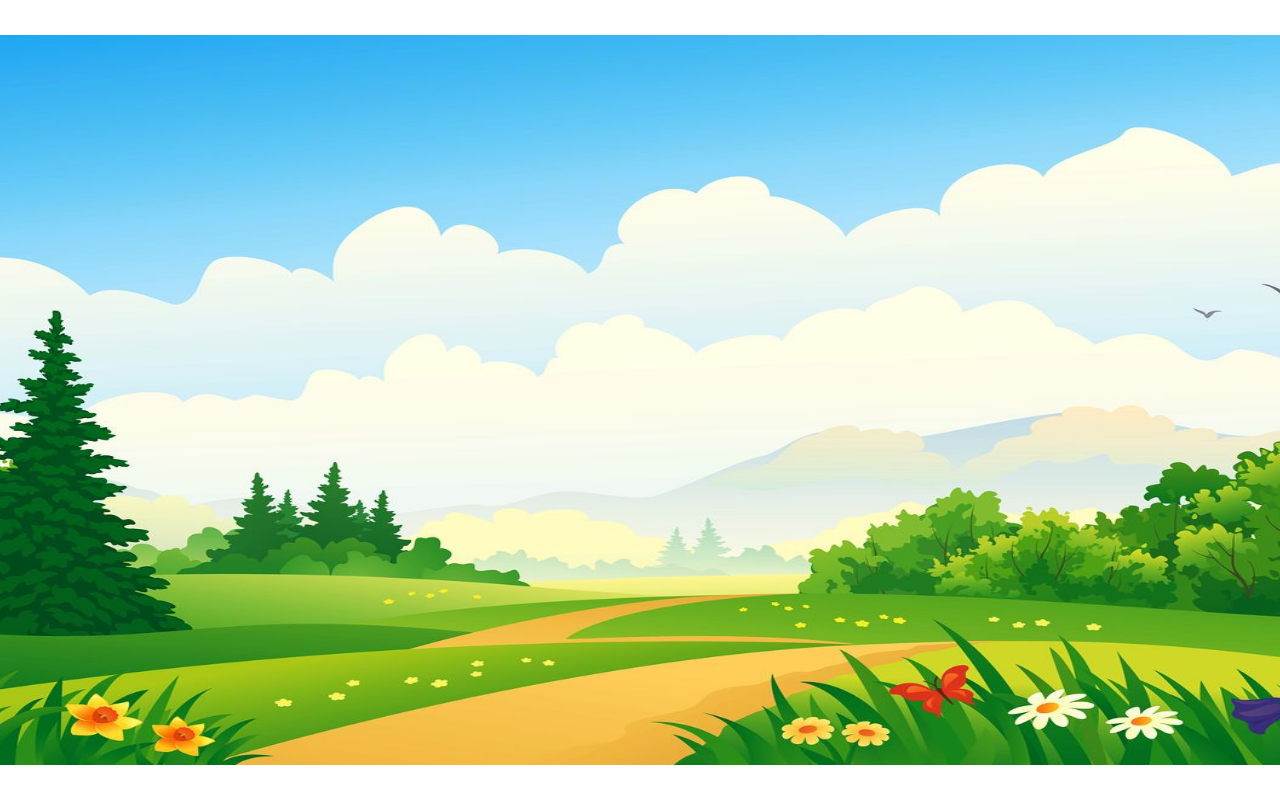
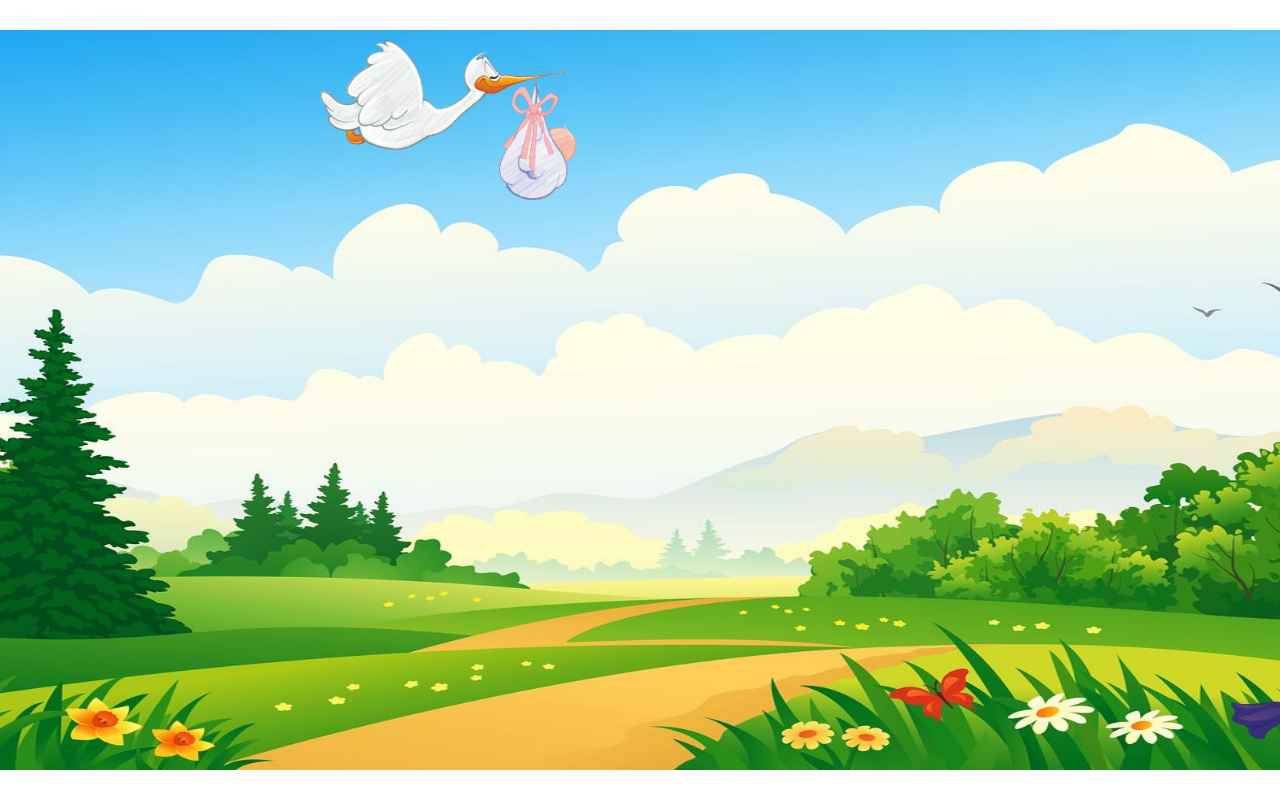
Before and after one commit to marinadelkovamoro/announcement, a plain HTML site: page index.html in a window 1280 px wide. Drawn offline with Linux system fonts and the light colour scheme.

Commit message:
added a stork image and positioned it

```diff
--- a/index.html
+++ b/index.html
@@ -9,6 +9,9 @@
 </head>
 
 <body>
+    <div>
+        <img src=images/stork.png alt="stork">
+    </div>
 
 </body>
 
--- a/style.css
+++ b/style.css
@@ -5,5 +5,13 @@ body {
     background-size: cover;
     background-attachment: fixed;
     background-repeat: no-repeat;
-    background-size: 1550px 730px;
+    background-size: 1550px 740px;
 }
+
+img {
+    width: 20%;
+    height: 20%;
+    position: absolute;
+    right: 55%;
+    top: 5%;
+}
```
Also changed, not shown: images/stork2.png (deleted), images/stork3.png (deleted).
